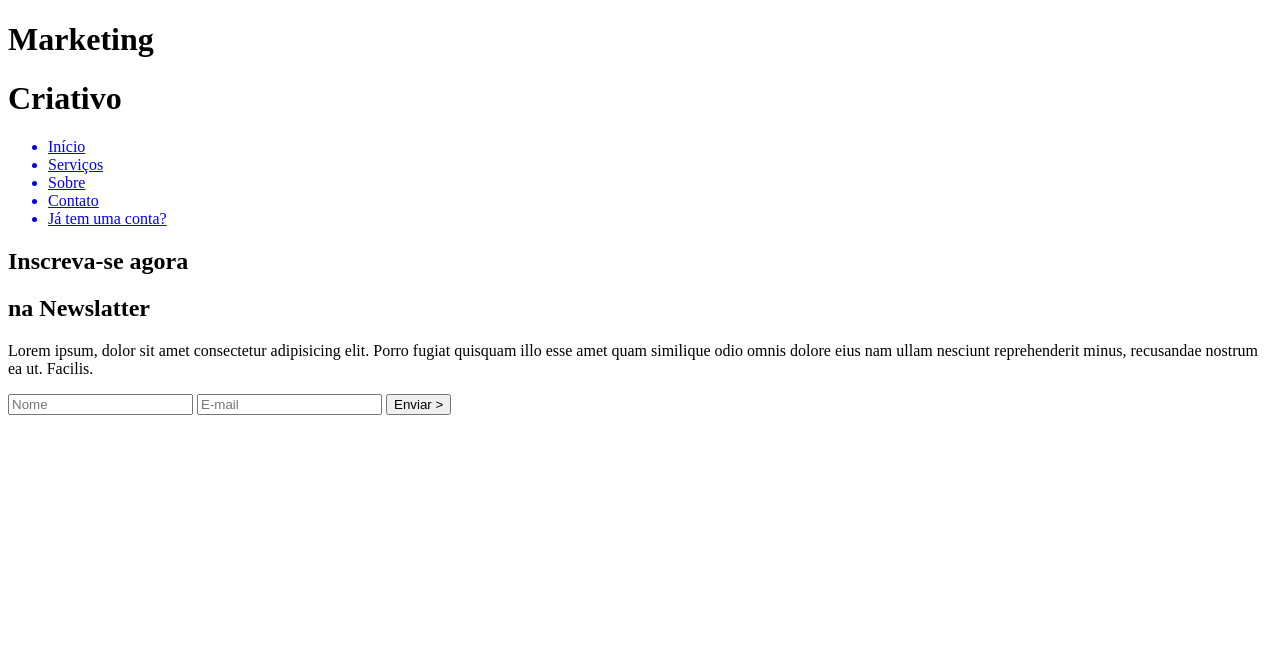
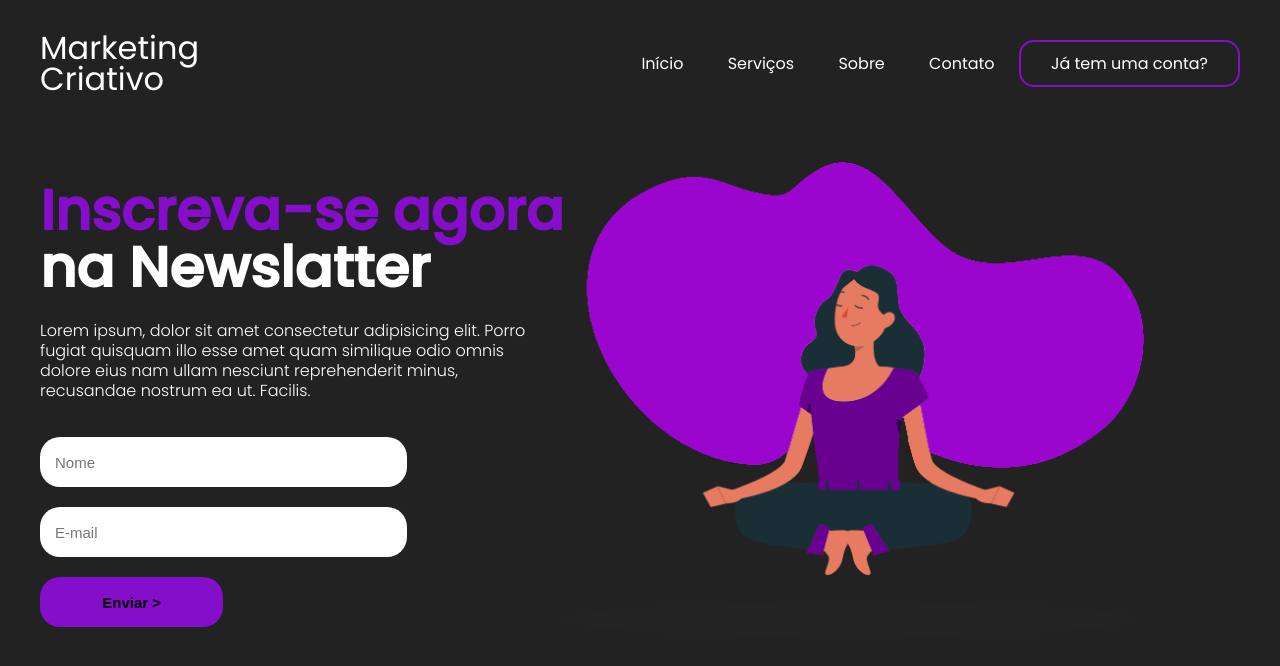
Before and after one commit to gabriela-albuquerque/landing-page-purple, a plain HTML site: page index.html in a window 1280 px wide. Drawn offline with Linux system fonts and the light colour scheme.

Commit message:
finalizado estilo

```diff
--- a/index.html
+++ b/index.html
@@ -3,6 +3,9 @@
 <head>
     <meta charset="UTF-8">
     <meta name="viewport" content="width=device-width, initial-scale=1.0">
+    <link rel="stylesheet" href="./styles/style.css">
+    <link rel="stylesheet" href="./styles/fonts.css">
+    <link rel="stylesheet" href="./styles/media-query.css">
     <title>Landing Page</title>
 </head>
 <body>
@@ -17,13 +20,13 @@
             <a href="#"><li>Serviços</li></a>
             <a href="#"><li>Sobre</li></a>
             <a href="#"><li>Contato</li></a>
-            <a href="#"><li>Já tem uma conta?</li></a>
+            <a href="#" id="inscreva-se-btn"><li>Já tem uma conta?</li></a>
         </ul>
     </header>
 
     <main>
         <aside>
-            <h2>Inscreva-se agora</h2>
+            <h2 class="principal">Inscreva-se agora</h2>
             <h2>na Newslatter</h2>
             <p>
                 Lorem ipsum, dolor sit amet consectetur adipisicing elit. Porro fugiat quisquam illo esse amet quam similique odio omnis dolore eius nam ullam nesciunt reprehenderit minus, recusandae nostrum ea ut. Facilis.
@@ -37,7 +40,7 @@
         </aside>
 
         <article>
-
+            <img src="./components/images/77d0a7c454e658833800528e748edbe9.png" alt="mulher-meditando">
         </article>
     </main>
 </body>
--- /dev/null
+++ b/styles/fonts.css
@@ -0,0 +1,58 @@
+@font-face {
+    font-family: 'poppinsblack';
+    src: url('../components/fonts/poppins-black-webfont.woff2') format('woff2'),
+         url('../components/fonts/poppins-black-webfont.woff') format('woff');
+    font-weight: normal;
+    font-style: normal;
+
+  }
+
+
+
+
+  @font-face {
+    font-family: 'poppinsbold';
+    src: url('../components/fonts/poppins-bold-webfont.woff2') format('woff2'),
+         url('../components/fonts/poppins-bold-webfont.woff') format('woff');
+    font-weight: normal;
+    font-style: normal;
+
+  }
+
+
+  @font-face {
+    font-family: 'poppinslight';
+    src: url('../components/fonts/poppins-light-webfont.woff2') format('woff2'),
+         url('../components/fonts/poppins-light-webfont.woff') format('woff');
+    font-weight: normal;
+    font-style: normal;
+
+  }
+
+
+  @font-face {
+    font-family: 'poppinsmedium';
+    src: url('../components/fonts/poppins-medium-webfont.woff2') format('woff2'),
+         url('../components/fonts/poppins-medium-webfont.woff') format('woff');
+    font-weight: normal;
+    font-style: normal;
+
+  }
+
+  @font-face {
+    font-family: 'poppinsregular';
+    src: url('../components/fonts/poppins-regular-webfont.woff2') format('woff2'),
+         url('../components/fonts/poppins-regular-webfont.woff') format('woff');
+    font-weight: normal;
+    font-style: normal;
+
+  }
+
+  @font-face {
+    font-family: 'poppinssemibold';
+    src: url('../components/fonts/poppins-semibold-webfont.woff2') format('woff2'),
+         url('../components/fonts/poppins-semibold-webfont.woff') format('woff');
+    font-weight: normal;
+    font-style: normal;
+
+  }
--- /dev/null
+++ b/styles/media-query.css
@@ -0,0 +1,38 @@
+@media screen and (max-width: 760px) {
+    header {
+        flex-direction: column;
+    }
+
+    li {
+        margin: 10px;
+    }
+
+    main {
+        flex-direction: column;
+        margin-top: 0px;
+    }
+
+    h2 {
+        font-size: 34px;
+    }
+
+    form {
+        margin: 0 auto;
+        width: 100%;
+    }
+
+    ul, input {
+        align-self: center;
+    }
+
+    input {
+        margin-top: 18px;
+        height: 15px;
+        padding: 12px;
+        font-size: 15px;
+    }
+
+    img {
+        display: none;
+    }
+}
--- a/styles/style.css
+++ b/styles/style.css
@@ -0,0 +1,103 @@
+@charset "UTF-8";
+
+body{
+    background-color: rgb(34, 34, 34);
+    color: white;
+    font-family: poppinsregular;
+    max-width: 1200px;
+    margin: 0 auto;
+    padding: 15px;
+}
+
+header {
+    display: flex;
+    flex-direction: row;
+    justify-content: space-between;
+    align-items: center;
+}
+
+#title {
+    flex-direction: column;
+    line-height: 10px;
+}
+
+a {
+    color: white;
+}
+
+a:hover {
+    color: rgb(132, 14, 201);
+    transition: 0.3s all;
+}
+
+li {
+    display: inline-block;
+    margin: 20px;
+}
+
+#inscreva-se-btn {
+    border: 2px solid rgb(132, 14, 201);
+    padding: 10px;
+    border-radius: 15px;
+}
+
+#inscreva-se-btn:hover {
+    background-color: rgb(132, 14, 201);
+    color: white;
+}
+
+h1 {
+    font-weight: 200;
+}
+
+main {
+    display: flex;
+    flex-direction: row;
+    margin-top: 50px;
+}
+
+h2 {
+    font-size: 56px;
+    line-height: 10px;
+    font-family: poppinsmedium;
+}
+
+.principal {
+    color: rgb(132, 14, 201);
+}
+
+p {
+    line-height: 20px;
+    max-width: 500px;
+    font-family: poppinslight;
+}
+
+form {
+    display: flex;
+    flex-direction: column;
+    width: 70%;
+}
+
+form [type="submit"] {
+    height: 50px;
+    width: 50%;
+    background-color: rgb(132, 14, 201);
+    font-weight: bold;
+}
+
+form [type="submit"]:hover {
+    cursor: pointer;
+}
+
+input {
+    margin-top: 20px;
+    height: 20px;
+    padding: 15px;
+    border-radius: 20px;
+    border: none;
+    font-size: 15px;
+}
+
+img {
+    width: 580px;
+}
```
